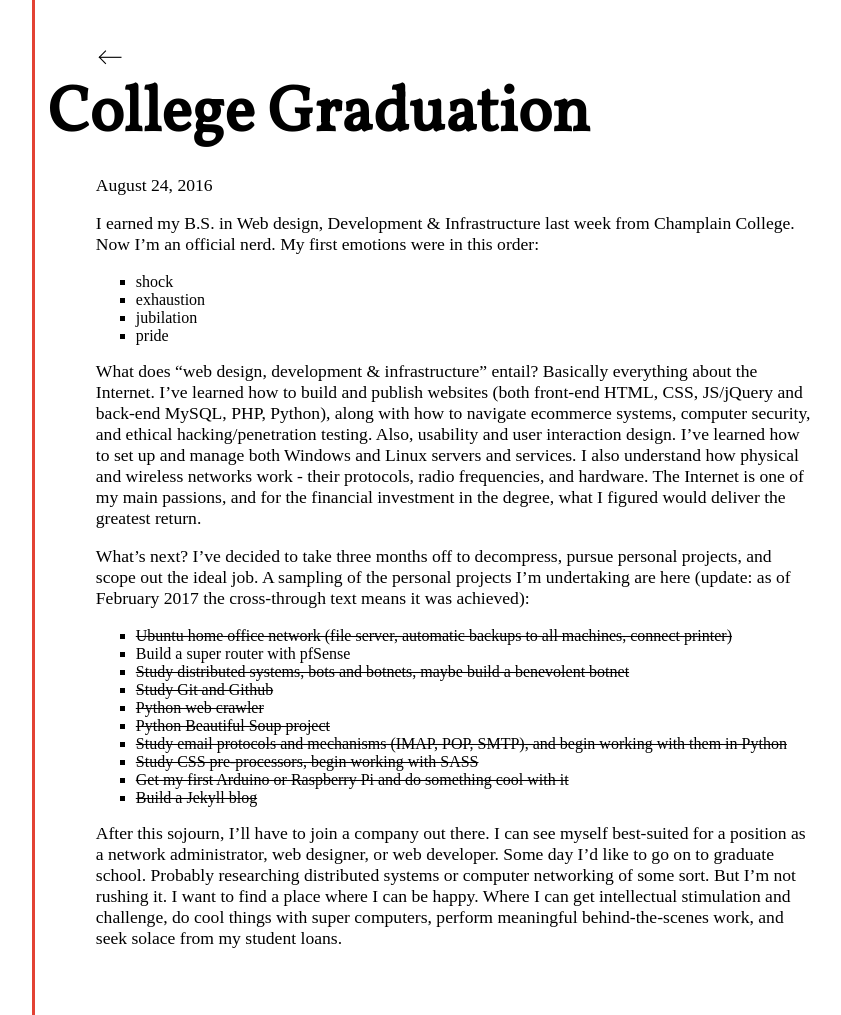
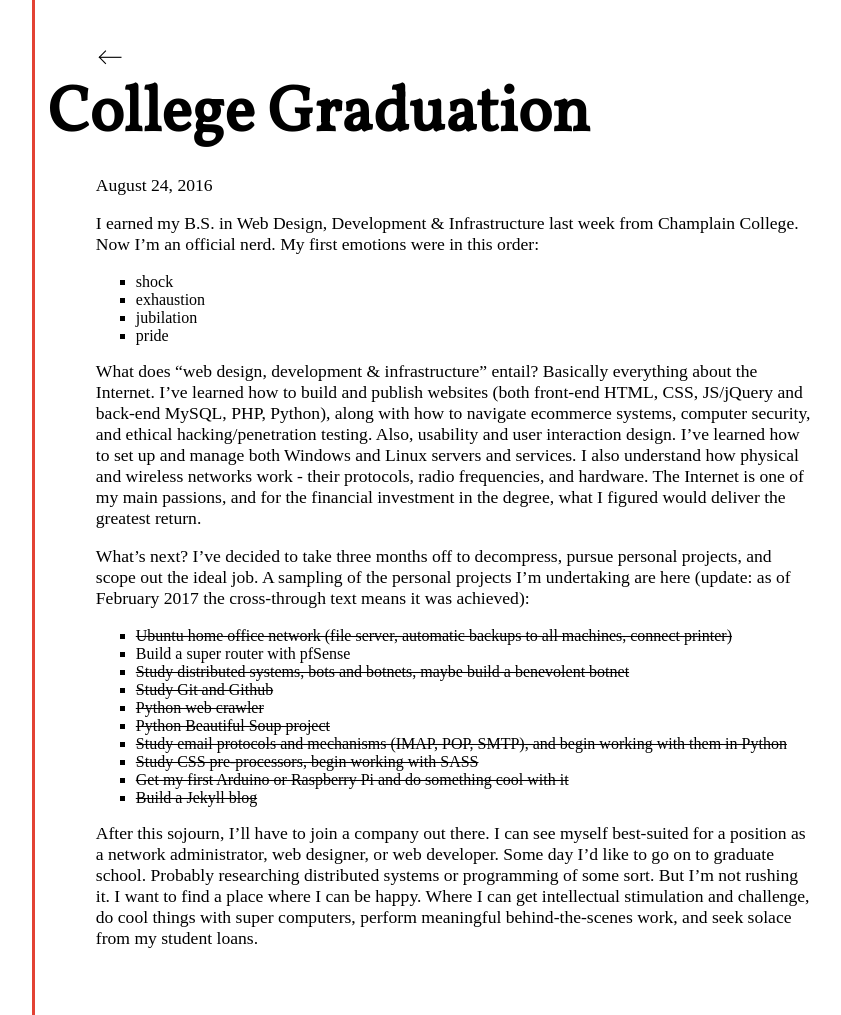
Before and after one commit to cssidy/personal-site, a Jekyll site: the page built from _posts/2016-08-24-College-Graduation.md, in a window 1280 px wide. Shown: the whole page, without its empty margins (208-1049 px from the left). Built offline with Jekyll 4.4.1, drawn with Linux system fonts in a browser that asks for light colours; some web fonts are replaced.

Commit message:
Update 2016-08-24-College-Graduation.md

```diff
--- a/_posts/2016-08-24-College-Graduation.md
+++ b/_posts/2016-08-24-College-Graduation.md
@@ -5,7 +5,7 @@ date: 2016-08-24
 title: College Graduation
 ---
 
-I earned my B.S. in Web design, Development & Infrastructure last week from Champlain College. Now I'm an official nerd. My first emotions were in this order:
+I earned my B.S. in Web Design, Development & Infrastructure last week from Champlain College. Now I'm an official nerd. My first emotions were in this order:
 
 - shock
 - exhaustion
@@ -27,4 +27,4 @@ What's next? I've decided to take three months off to decompress, pursue persona
 - ~~Get my first Arduino or Raspberry Pi and do something cool with it~~
 - ~~Build a Jekyll blog~~
 
-After this sojourn, I'll have to join a company out there. I can see myself best-suited for a position as a network administrator, web designer, or web developer. Some day I'd like to go on to graduate school. Probably researching distributed systems or computer networking of some sort. But I'm not rushing it. I want to find a place where I can be happy. Where I can get intellectual stimulation and challenge, do cool things with super computers, perform meaningful behind-the-scenes work, and seek solace from my student loans.
+After this sojourn, I'll have to join a company out there. I can see myself best-suited for a position as a network administrator, web designer, or web developer. Some day I'd like to go on to graduate school. Probably researching distributed systems or programming of some sort. But I'm not rushing it. I want to find a place where I can be happy. Where I can get intellectual stimulation and challenge, do cool things with super computers, perform meaningful behind-the-scenes work, and seek solace from my student loans.
```
